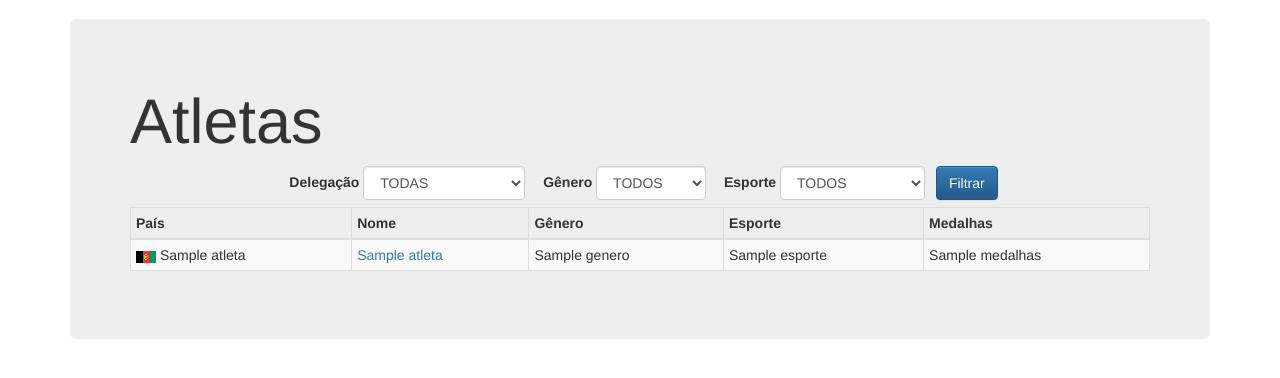
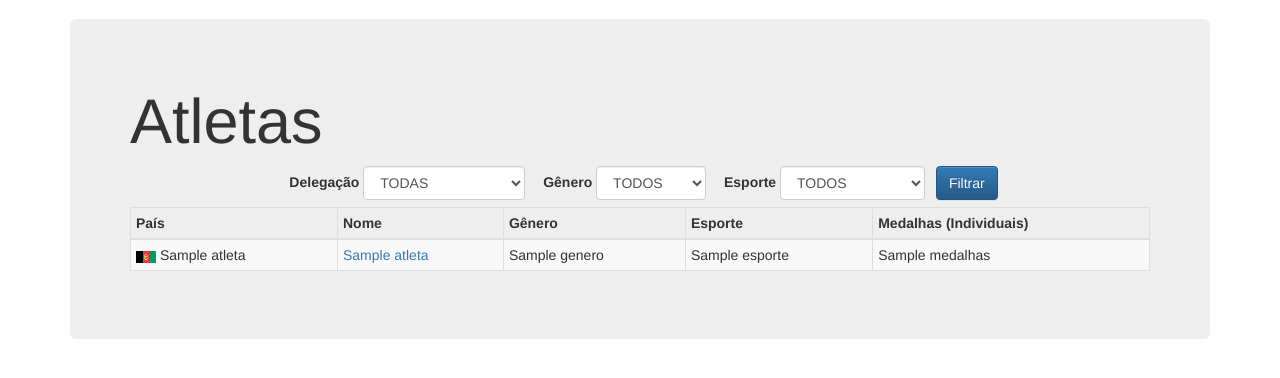
Before and after one commit to bardes/t3bd, a Django app: template paralympics/templates/paralympics/atletas.html in a window 1280 px wide. Shown: the part 51-429 px from the top of the page. Run offline with Django 3.2, Linux system fonts and the light colour scheme; the template is opened without the code that fills it: most values are stand-ins (such as "Sample title", 1, 10 or a date in 2020); some libraries are stand-ins or nearby versions.

Commit message:
Fix: Indica quais medalhas consideradas

```diff
--- a/paralympics/templates/paralympics/atletas.html
+++ b/paralympics/templates/paralympics/atletas.html
@@ -9,7 +9,7 @@ Atletas
 <th>Nome</th>
 <th>Gênero</th>
 <th>Esporte</th>
-<th>Medalhas</th>
+<th>Medalhas (Individuais)</th>
 {% endblock cabecalho %}
 
 {% block pre %}
--- a/paralympics/templates/paralympics/ranking.html
+++ b/paralympics/templates/paralympics/ranking.html
@@ -3,6 +3,10 @@
 {% block titulo %}
 Ranking dos Países
 {% endblock titulo %}
+
+{% block pre %}
+<h5 style="text-align: right">Soma das Medelhas Individuais e em Equipe</h5>
+{% endblock pre %}
 
 {% block cabecalho %}
 <th class="col-sm-1" style="text-align: right">Colocação</th>
```
